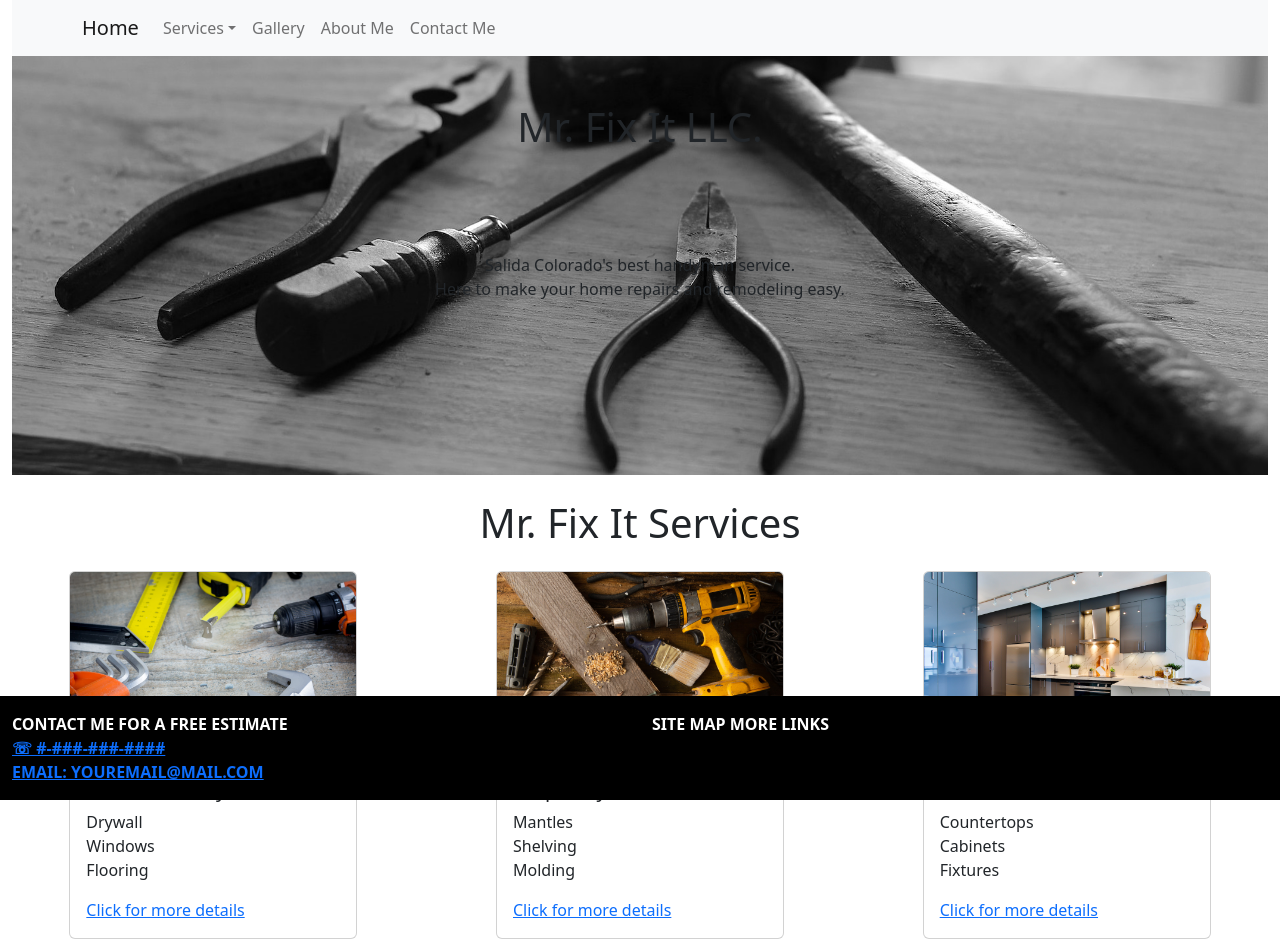
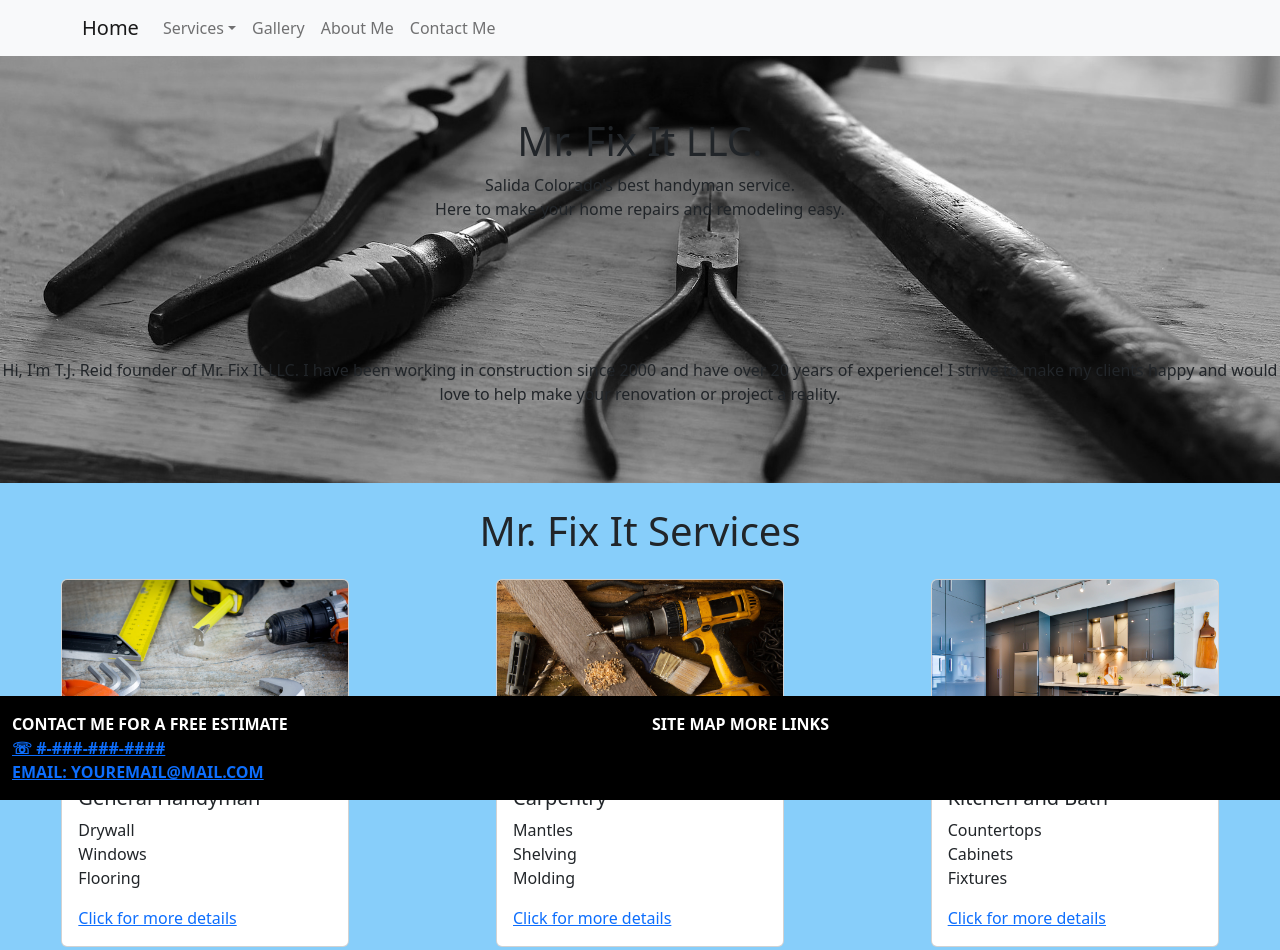
Before and after one commit to ARogala/Mr-Fixit, a Gatsby site: page / in a window 1280 px wide. Shown: the top 950 px of the page. Built offline with nearby package versions, Linux system fonts and the light colour scheme; Gatsby itself is replaced by a stand-in of ours.

Commit message:
adjust hero width and layout

```diff
--- a/src/components/hero.js
+++ b/src/components/hero.js
@@ -3,7 +3,7 @@ import { useStaticQuery, graphql } from 'gatsby'
 import { GatsbyImage, getImage } from "gatsby-plugin-image"
 import { heroTextStyle } from "./hero.module.css"
 
-const Hero = ({heroText,secondaryText,tertiaryText,heroImgRelPath}) => {
+const Hero = ({heroText,secondaryText,tertiaryText,forthText,heroImgRelPath}) => {
 
   const data = useStaticQuery(graphql`
     query {
@@ -48,9 +48,13 @@ const Hero = ({heroText,secondaryText,tertiaryText,heroImgRelPath}) => {
         }}
       >
         {/* Any content here will be centered in the component */}
-        <h1 className={heroTextStyle}>{heroText}</h1>
-        <p className={heroTextStyle + " text-center"}>{secondaryText}<br/>{tertiaryText}</p>
-        <p></p>
+        <div className={heroTextStyle + " text-center"}>
+          <h1>{heroText}</h1>
+          <p>{secondaryText}<br/>{tertiaryText}</p>
+        </div>
+        <div className={heroTextStyle + " text-center"}>
+          <p>{forthText}</p>
+        </div>
       </div>
     </div>
   )
--- a/src/components/layout.js
+++ b/src/components/layout.js
@@ -12,7 +12,7 @@ import { footer } from "./layout.module.css"
 
 const Layout = ({children}) => {
 	return (
-		<Container fluid="xxl">
+		<Container fluid className="p-0">
 			<Navbar bg="light" expand="lg" sticky="top">
 	      <Container>
 	        <Navbar.Brand as={Link} to="/">Home</Navbar.Brand>
@@ -35,7 +35,7 @@ const Layout = ({children}) => {
 		  </Navbar>
 			{children}
 			<footer className={footer+" fixed-bottom"}>
-				<Container fluid="xxl">
+				<Container fluid>
 					<Row>
 						<Col className="mb-3 mt-3">
 								Contact me for a free estimate<br/>
--- a/src/components/layout.module.css
+++ b/src/components/layout.module.css
@@ -1,3 +1,11 @@
+body {
+	overflow-x: hidden;
+	background-color: lightskyblue;
+}
+body > :first-child {
+	overflow-x: hidden;
+}
+
 .footer {
 	background-color: black;
 	color: white;
--- a/src/pages/index.js
+++ b/src/pages/index.js
@@ -1,6 +1,7 @@
 import * as React from "react"
 import { StaticImage } from "gatsby-plugin-image"
 import { Link } from 'gatsby'
+import Container from 'react-bootstrap/Container'
 import Row from 'react-bootstrap/Row'
 import Col from 'react-bootstrap/Col'
 import Card from 'react-bootstrap/Card'
@@ -12,7 +13,18 @@ const IndexPage = () => {
   return (
     <main>
       <Layout>
-        <div><Hero heroText="Mr. Fix It LLC." secondaryText="Salida Colorado's best handyman service." tertiaryText="Here to make your home repairs and remodeling easy." heroImgRelPath="hero-med.jpg"></Hero></div>
+        <Container fluid className="p-0">
+          <div>
+            <Hero
+              heroText="Mr. Fix It LLC."
+              secondaryText="Salida Colorado's best handyman service."
+              tertiaryText="Here to make your home repairs and remodeling easy."
+              forthText="Hi, I'm T.J. Reid founder of Mr. Fix It LLC. I have been working in construction since 2000
+                and have over 20 years of experience! I strive to make my clients happy and would love to
+                help make your renovation or project a reality."
+              heroImgRelPath="hero-med.jpg">
+            </Hero>
+          </div>
           <h1 className="text-center mb-4 mt-4">Mr. Fix It Services</h1>
           <Row>
             <Col>
@@ -51,7 +63,6 @@ const IndexPage = () => {
                 </Card.Body>
               </Card>
             </Col>
-
           </Row>
           <Row>
             <Col>
@@ -79,6 +90,7 @@ const IndexPage = () => {
               </Card>
             </Col>
           </Row>
+        </Container>
       </Layout>
     </main>
   )
```
Lines whose indentation alone changed are shown as unchanged.
